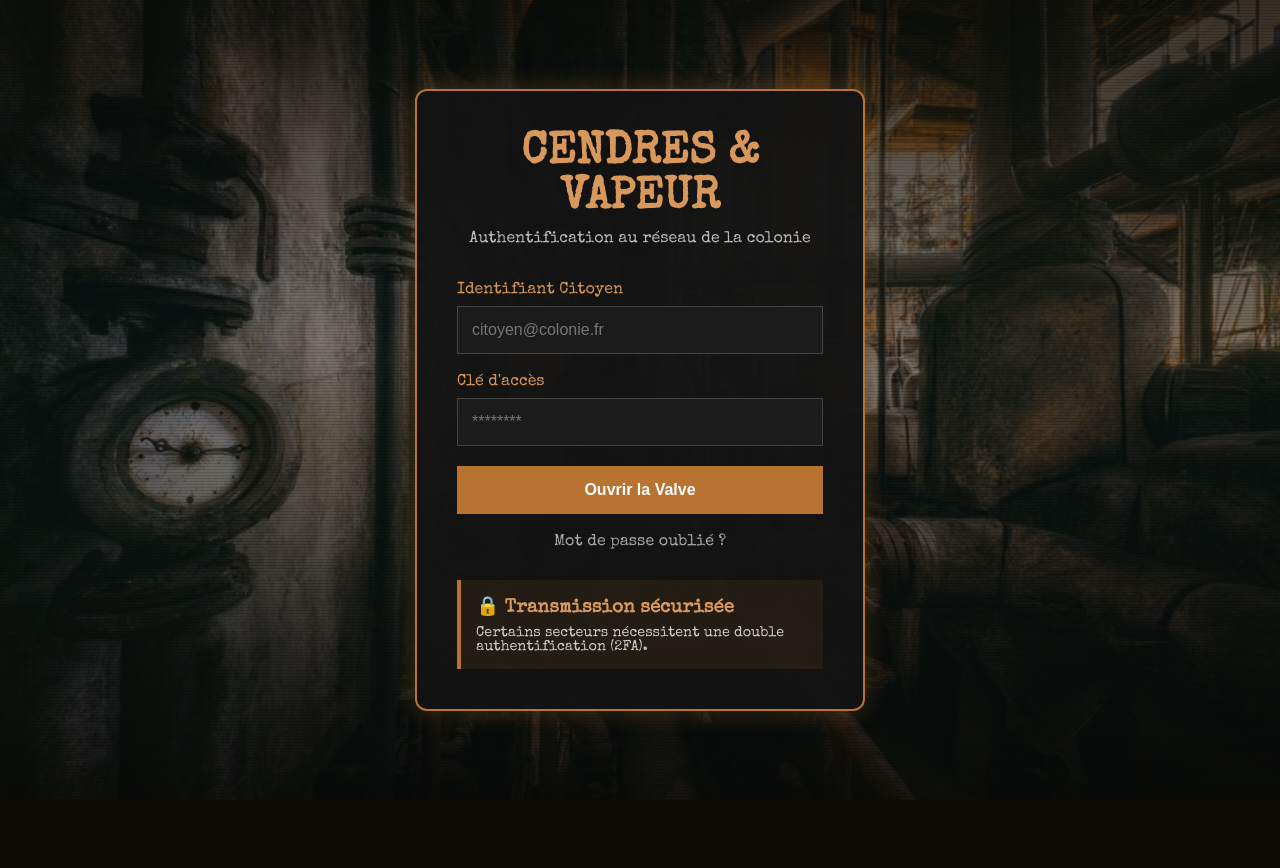
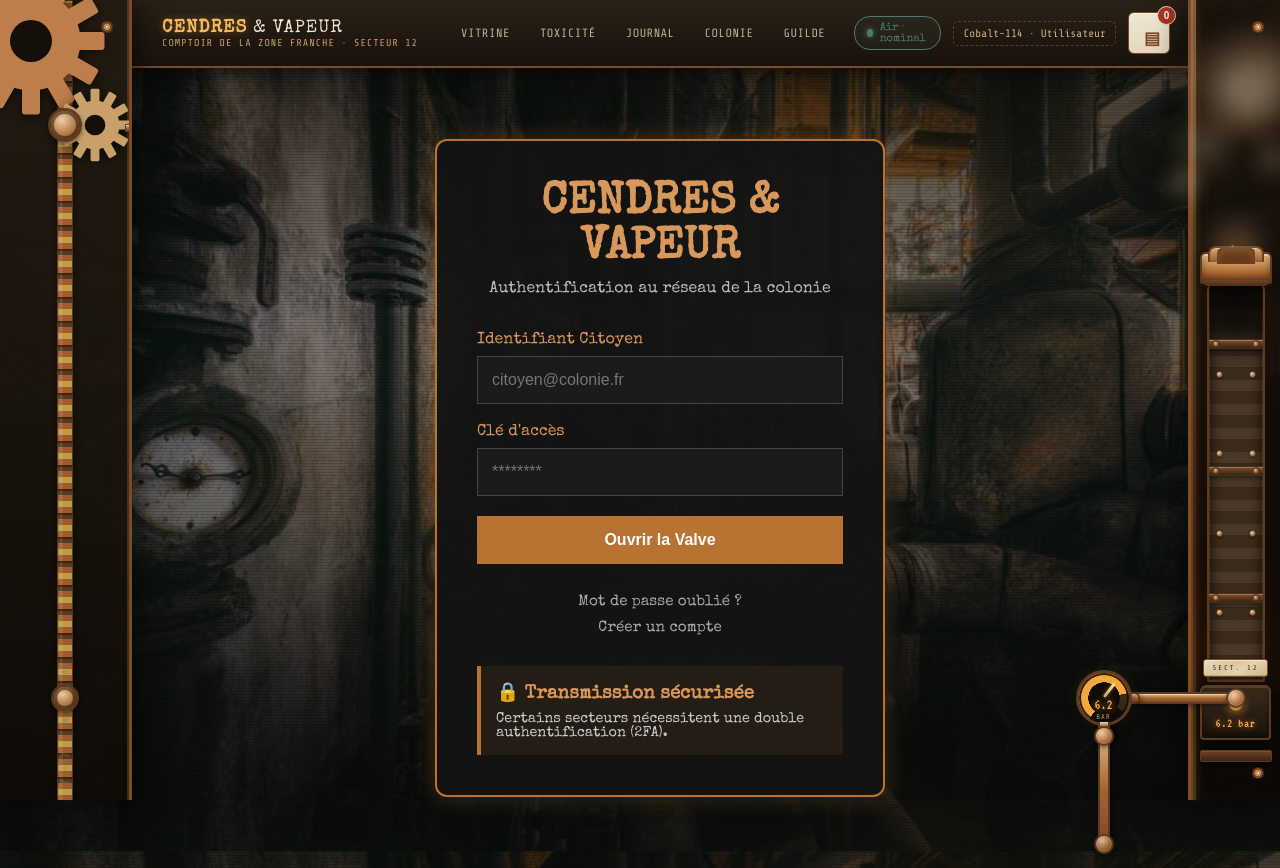
Before and after one commit to Leaph-ai/FullstackCendresVapeur, a React (Vite) app in the folder frontend/: page /login in a window 1280 px wide. Before the commit the page ends 800 px from the top, so only its background shows below. Built offline with nearby package versions, Linux system fonts and the light colour scheme.

Commit message:
feat: rajout MachineRail + SteamChimey + TopBar pour register/admin

```diff
--- a/frontend/src/forgotPassword.css
+++ b/frontend/src/forgotPassword.css
@@ -4,6 +4,24 @@
   justify-content: center;
   align-items: center;
   background: transparent;
+}
+
+.auth-shell {
+  margin-left: var(--rail-w);
+  margin-right: var(--chimney-w);
+  min-height: 100vh;
+  position: relative;
+  z-index: 1;
+}
+
+.forgot-container {
+  width: 100%;
+  max-width: 420px;
+  padding: 36px;
+  background: rgba(15,15,15,.95);
+  border: 2px solid #b87333;
+  border-radius: 14px;
+  box-shadow: 0 0 30px rgba(184,115,51,.2);
 }
 
 .forgot-container h1 {
@@ -29,6 +47,12 @@
   background: #252525;
   border: 1px solid #444;
   color: white;
+  outline: none;
+}
+
+.forgot-form input:focus {
+  border-color: #b87333;
+  box-shadow: 0 0 10px rgba(184,115,51,.25);
 }
 
 .forgot-form button {
@@ -37,4 +61,26 @@
   background: #b87333;
   color: white;
   cursor: pointer;
+  transition: background .25s ease;
 }
+
+.forgot-form button:hover {
+  background: #d8975b;
+}
+
+.auth-links {
+  display: flex;
+  flex-direction: column;
+  gap: 10px;
+  margin-top: 10px;
+}
+
+.auth-links a {
+  color: #aaa;
+  text-decoration: none;
+  text-align: center;
+}
+
+.auth-links a:hover {
+  color: #d8975b;
+}
--- a/frontend/src/forgotPassword.tsx
+++ b/frontend/src/forgotPassword.tsx
@@ -1,7 +1,20 @@
-import './forgotPassword.css'
+import { Link } from 'react-router-dom';
+import './forgotPassword.css';
+import { MachineRail } from '@cv/components/layout/MachineRail';
+import { SteamChimney } from '@cv/components/layout/SteamChimney';
+import { Topbar } from '@cv/components/layout/Topbar';
+import { useScrollRail } from '@cv/hooks/useScrollRail';
 
 function ForgotPassword() {
+  const railRef = useScrollRail();
+
   return (
+    <>
+      <MachineRail railRef={railRef} />
+      <SteamChimney />
+      <div className="auth-shell">
+        <Topbar cartCount={0} activeSection="forgot" />
+
         <section className="forgot-page">
           <div className="forgot-container">
 
@@ -16,17 +29,25 @@ function ForgotPassword() {
             <input
               type="email"
               placeholder="citoyen@colonie.fr"
+              aria-label="Adresse email"
             />
 
             <button type="submit">
               Envoyer
             </button>
 
+            <div className="auth-links">
+              <Link to="/login">Retour à la connexion</Link>
+              <Link to="/register">Créer un compte</Link>
+            </div>
+
           </form>
 
         </div>
         </section>
-  )
+      </div>
+    </>
+  );
 }
 
 export default ForgotPassword
--- a/frontend/src/login.css
+++ b/frontend/src/login.css
@@ -4,6 +4,14 @@
   margin: 0;
   padding: 0;
   box-sizing: border-box;
+}
+
+.auth-shell {
+  margin-left: var(--rail-w);
+  margin-right: var(--chimney-w);
+  min-height: 100vh;
+  position: relative;
+  z-index: 1;
 }
 
 .login-page {
@@ -97,13 +105,21 @@ button:hover {
   background: #d8975b;
 }
 
-.login-form a {
-  text-align: center;
+.auth-links {
+  display: flex;
+  flex-direction: column;
+  gap: 10px;
+  margin-top: 16px;
+}
+
+.auth-links a {
   color: #aaa;
   text-decoration: none;
+  text-align: center;
+  font-size: 0.95rem;
 }
 
-.login-form a:hover {
+.auth-links a:hover {
   color: #d8975b;
 }
 
--- a/frontend/src/login.tsx
+++ b/frontend/src/login.tsx
@@ -1,7 +1,20 @@
-import './login.css'
+import { Link } from 'react-router-dom';
+import './login.css';
+import { MachineRail } from '@cv/components/layout/MachineRail';
+import { SteamChimney } from '@cv/components/layout/SteamChimney';
+import { Topbar } from '@cv/components/layout/Topbar';
+import { useScrollRail } from '@cv/hooks/useScrollRail';
 
 function Login() {
+  const railRef = useScrollRail();
+
   return (
+    <>
+      <MachineRail railRef={railRef} />
+      <SteamChimney />
+      <div className="auth-shell">
+        <Topbar cartCount={0} activeSection="login" />
+
         <section className="login-page">
           <div className="login-container">
 
@@ -44,9 +57,10 @@ function Login() {
               Ouvrir la Valve
             </button>
 
-          <a href="#">
-            Mot de passe oublié ?
-          </a>
+            <div className="auth-links">
+              <Link to="/forgot-password">Mot de passe oublié ?</Link>
+              <Link to="/register">Créer un compte</Link>
+            </div>
 
           </form>
 
@@ -60,7 +74,9 @@ function Login() {
 
           </div>
         </section>
-  )
+      </div>
+    </>
+  );
 }
 
 export default Login
--- a/frontend/src/register.css
+++ b/frontend/src/register.css
@@ -4,6 +4,24 @@
   justify-content: center;
   align-items: center;
   background: transparent;
+}
+
+.auth-shell {
+  margin-left: var(--rail-w);
+  margin-right: var(--chimney-w);
+  min-height: 100vh;
+  position: relative;
+  z-index: 1;
+}
+
+.register-container {
+  width: 100%;
+  max-width: 420px;
+  padding: 36px;
+  background: rgba(15,15,15,.95);
+  border: 2px solid #b87333;
+  border-radius: 14px;
+  box-shadow: 0 0 30px rgba(184,115,51,.2);
 }
 
 .register-container h1 {
@@ -29,6 +47,12 @@
   background: #252525;
   border: 1px solid #444;
   color: white;
+  outline: none;
+}
+
+.register-form input:focus {
+  border-color: #b87333;
+  box-shadow: 0 0 10px rgba(184,115,51,.25);
 }
 
 .register-form button {
@@ -37,4 +61,26 @@
   background: #b87333;
   color: white;
   cursor: pointer;
+  transition: background .25s ease;
 }
+
+.register-form button:hover {
+  background: #d8975b;
+}
+
+.auth-links {
+  display: flex;
+  flex-direction: column;
+  gap: 10px;
+  margin-top: 10px;
+}
+
+.auth-links a {
+  color: #aaa;
+  text-decoration: none;
+  text-align: center;
+}
+
+.auth-links a:hover {
+  color: #d8975b;
+}
--- a/frontend/src/register.tsx
+++ b/frontend/src/register.tsx
@@ -1,7 +1,20 @@
+import { Link } from 'react-router-dom';
 import './register.css';
+import { MachineRail } from '@cv/components/layout/MachineRail';
+import { SteamChimney } from '@cv/components/layout/SteamChimney';
+import { Topbar } from '@cv/components/layout/Topbar';
+import { useScrollRail } from '@cv/hooks/useScrollRail';
 
 function Register() {
+  const railRef = useScrollRail();
+
   return (
+    <>
+      <MachineRail railRef={railRef} />
+      <SteamChimney />
+      <div className="auth-shell">
+        <Topbar cartCount={0} activeSection="register" />
+
         <section className="register-page">
           <div className="register-container">
 
@@ -16,32 +29,43 @@ function Register() {
             <input
               type="text"
               placeholder="Nom complet"
+              aria-label="Nom complet"
             />
 
             <input
               type="email"
               placeholder="Adresse email"
+              aria-label="Adresse email"
             />
 
             <input
               type="password"
               placeholder="Mot de passe"
+              aria-label="Mot de passe"
             />
 
             <input
               type="password"
               placeholder="Confirmation"
+              aria-label="Confirmation du mot de passe"
             />
 
             <button type="submit">
               S'enregistrer
             </button>
 
+            <div className="auth-links">
+              <Link to="/login">Déjà citoyen ? Se connecter</Link>
+              <Link to="/forgot-password">Mot de passe oublié ?</Link>
+            </div>
+
           </form>
 
         </div>
         </section>
-  )
+      </div>
+    </>
+  );
 }
 
 export default Register
```
Also changed, not shown: 1 other file (tests, documents, lock files or other folders). Lines whose indentation alone changed are shown as unchanged.
